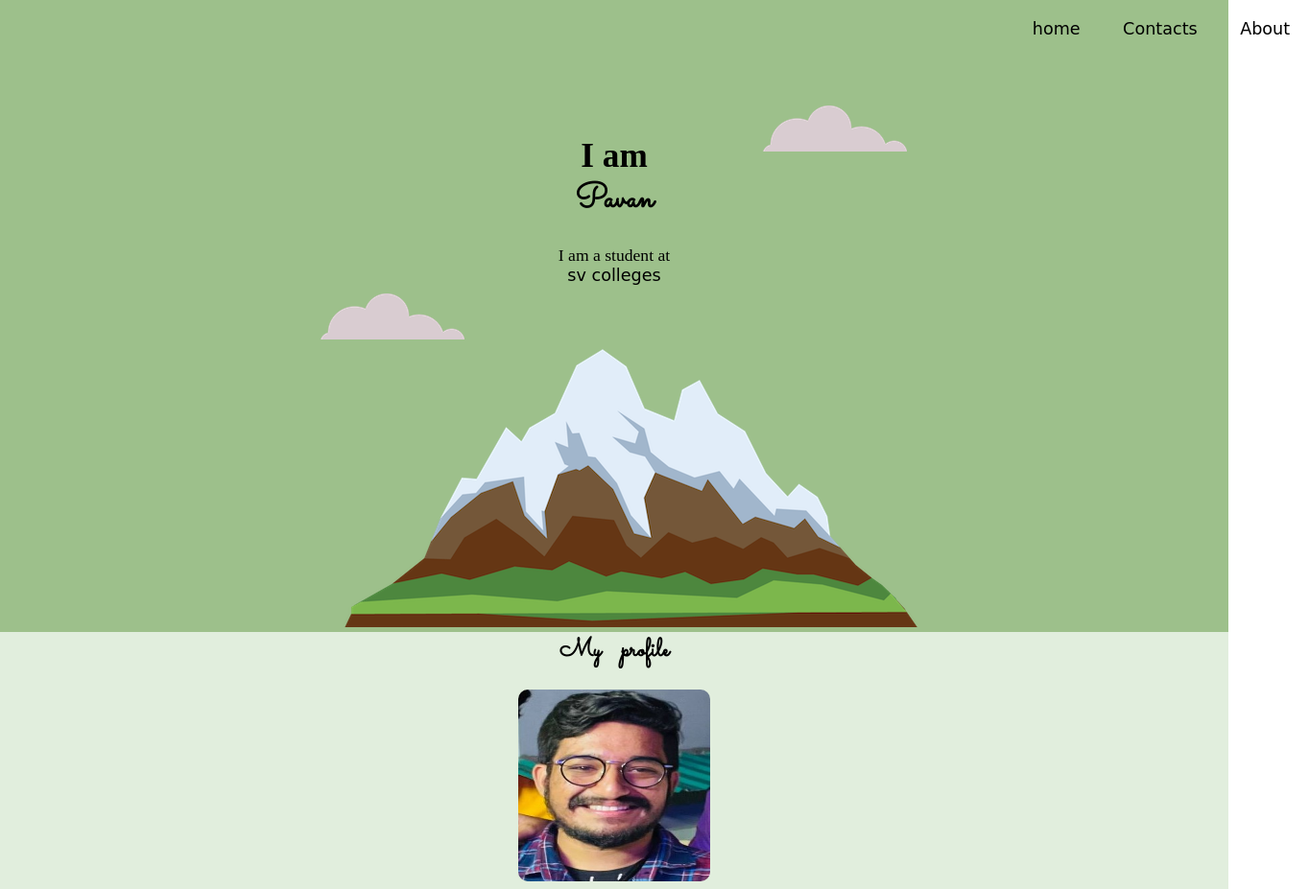
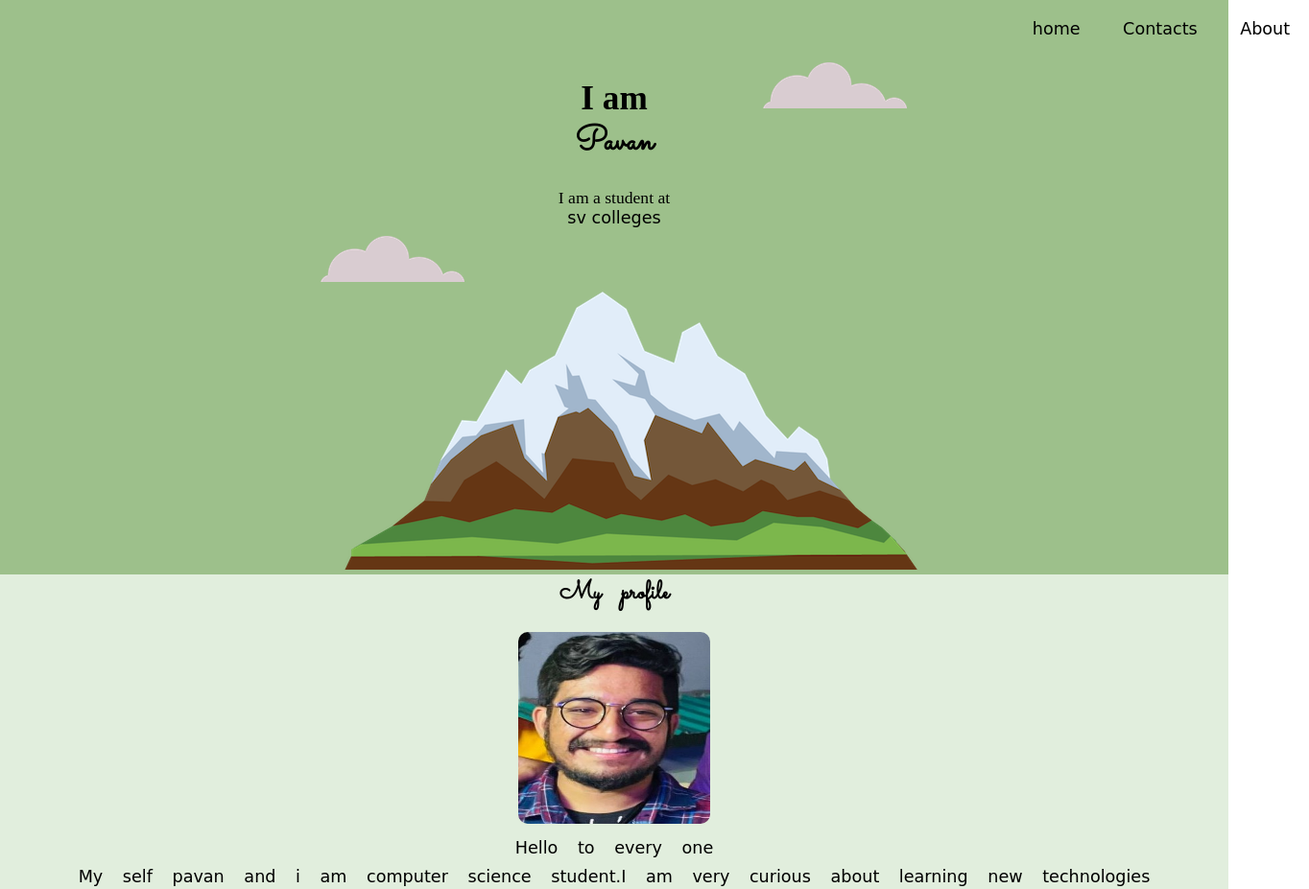
Before and after one commit to pavankumarraju1/CSS-Project, a plain HTML site: page index.html in a window 1280 px wide. Shown: the top 927 px of the page at 96% size, 1364 px wide, since content can reach past the window. Drawn offline with Linux system fonts and the light colour scheme; a web font is replaced by a local one.

Commit message:
commited with changes

```diff
--- a/CSS/style.css
+++ b/CSS/style.css
@@ -5,11 +5,14 @@ body {
   text-align: center;
   font-size:1.1rem;
 }
-nav{
+nav {
     background-color:#9DC08B;
+    position: fixed;
+    width: 100%;
+    z-index: 1;
 }
 
-nav a li{
+nav a {
     text-decoration: none;
     display: inline-block;
     padding:20px;
@@ -35,7 +38,7 @@ nav a li:hover{
 
 .top-cloud {
   position: relative;
-  top: 20px;
+  top: 35px;
   left: 230px;
 }
 .bottom-cloud {
@@ -46,6 +49,7 @@ nav a li:hover{
 .mountain{
     position: relative;
     left: -60px;
+
 }
 
 /* .mid-container{
@@ -103,6 +107,7 @@ h2{
 .bottom-container{
     word-spacing: 10px;
     background-color: #DDF7E3;
+    line-height: 2;
 }
 
 .bottom-container img{
--- a/index.html
+++ b/index.html
@@ -14,14 +14,14 @@
 
 <body>
     <nav>
-        <ul>
-            <a>
+        <ul type="none">
+            <a href="">
                 <li>home</li>
             </a>
-            <a>
+            <a href="">
                 <li>Contacts</li>
             </a>
-            <a>
+            <a href="">
                 <li>About</li>
             </a>
         </ul>
@@ -64,12 +64,10 @@
     </div>
     <div class="bottom-container">
         <h2>Contact me</h2>
-        <br>
         <a href="https://www.linkedin.com/in/sangaraju-pavan-kumar-raju-b2b038258/"><img src="images/linkedin.png"
                 alt="linkedin image"></a>
         <a href="https://github.com/pavankumarraju1?tab=repositories"><img src="images/github.png"
                 alt="github image"></a>
-        <br>
         <p>copyright &copy; 2023 </p>
     </div>
 </body>
```
